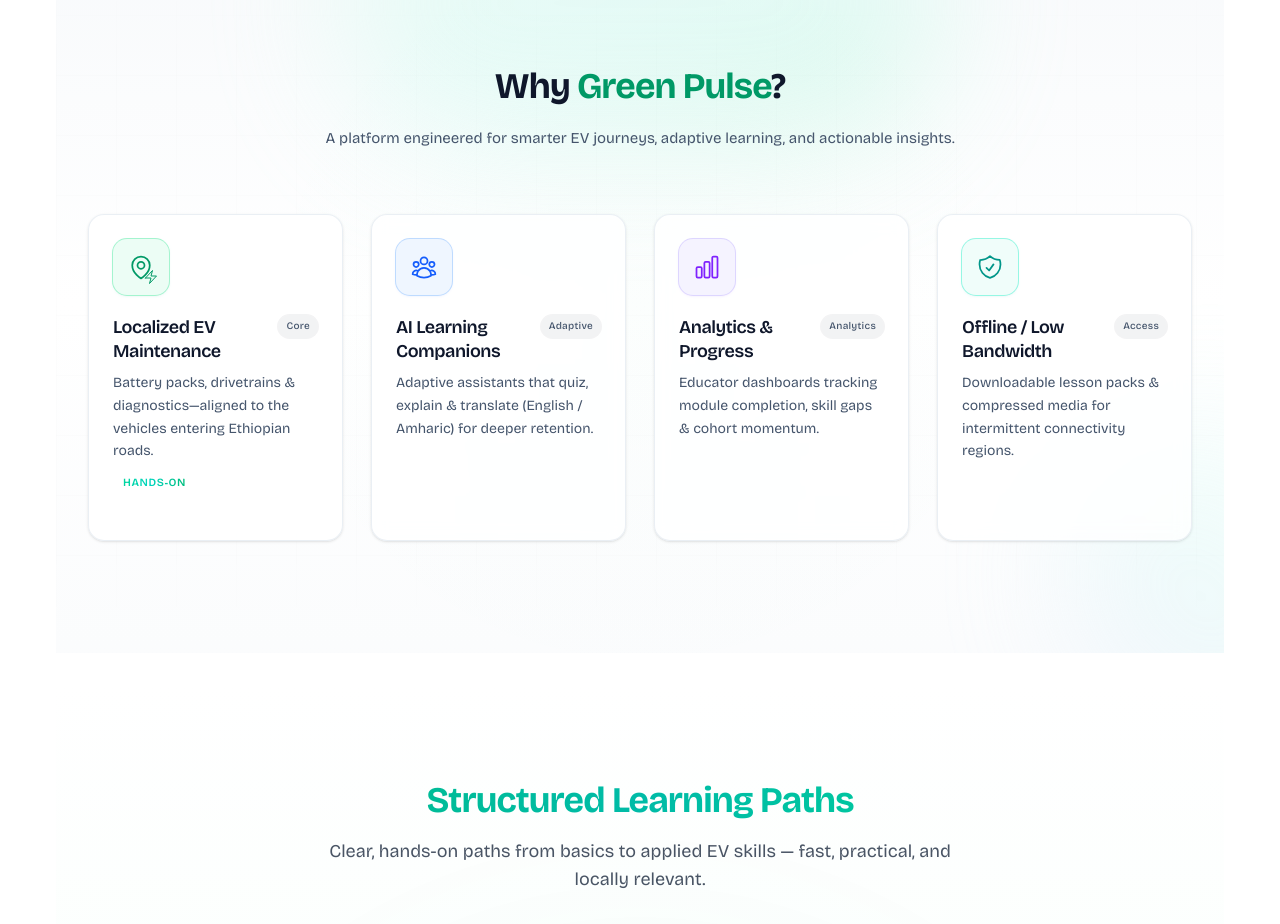
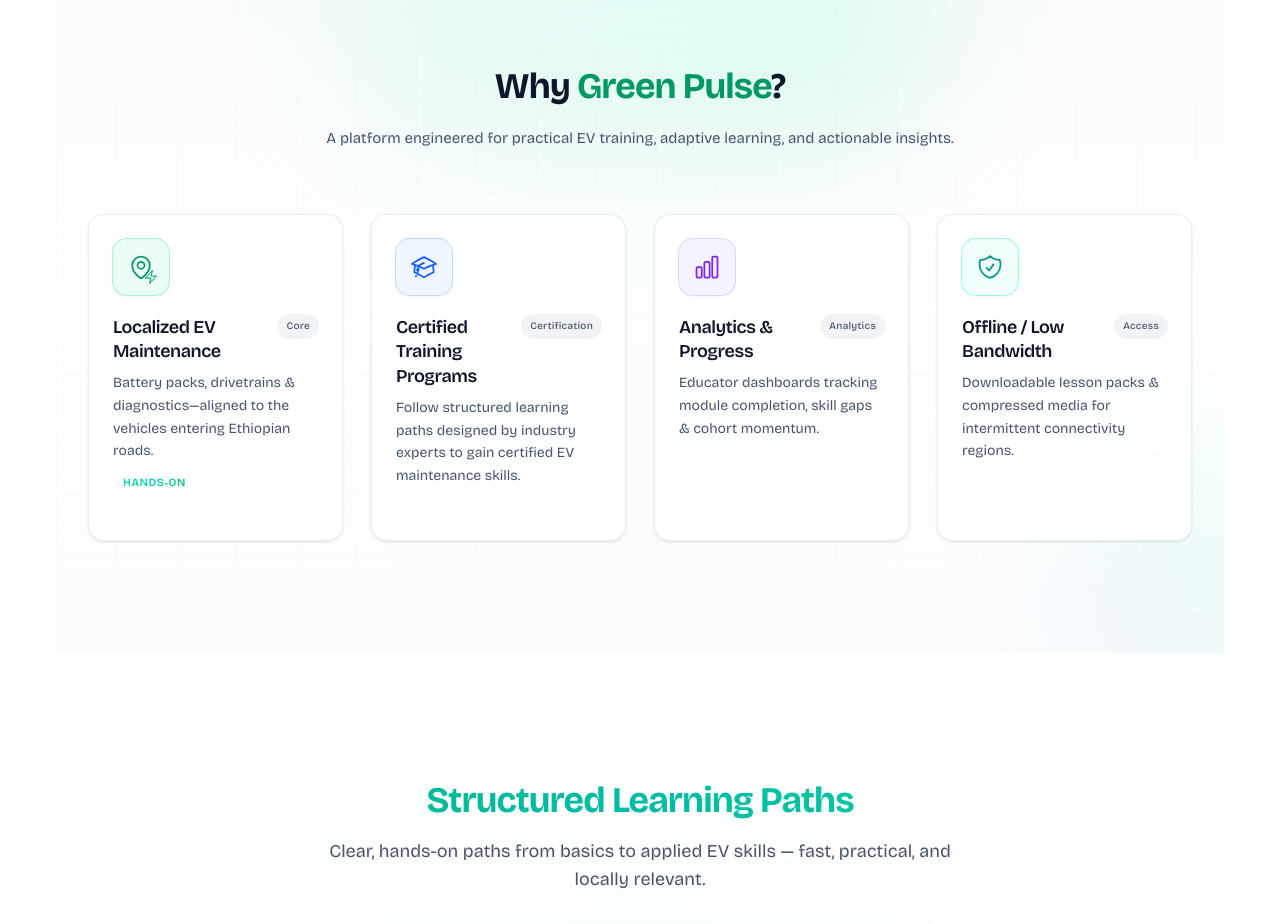
Before and after one commit to Merdasa-Belay/greenpulse-ev-app, a Next.js app: page / in a window 1280 px wide. Shown: the part 1060-1984 px from the top of the page. Built offline with nearby package versions, Linux system fonts and the light colour scheme; no server answers.

Commit message:
feat(seo): optimize metadata, add LocalBusiness & Course JSON-LD; fix sitemap to app router format

```diff
--- a/app/landing/page.tsx
+++ b/app/landing/page.tsx
@@ -82,11 +82,9 @@ const breadcrumbJsonLd = {
 };
 
 export const metadata: Metadata = {
-    title: 'Green Pulse — Smarter EV Journeys',
     description: 'Plan routes, optimize charging, and track your EV journey with intelligent insights. Built for students, teachers, and admins to learn and manage sustainably.',
     alternates: { canonical: `${appUrl}/landing` },
     openGraph: {
-        title: 'Green Pulse — Smarter EV Journeys',
         description: 'Plan routes, optimize charging, and track your EV journey with intelligent insights.',
         url: `${appUrl}/landing`,
         siteName: 'Green Pulse',
@@ -96,7 +94,6 @@ export const metadata: Metadata = {
     },
     twitter: {
         card: 'summary_large_image',
-        title: 'Green Pulse — Smarter EV Journeys',
         description: 'Plan routes, optimize charging, and track your EV journey with intelligent insights.',
         images: ['/readme/thumbnail.png'],
     },
--- a/app/layout.tsx
+++ b/app/layout.tsx
@@ -13,13 +13,13 @@ const bricolage = Bricolage_Grotesque({
   subsets: ["latin"],
 });
 
-const appUrl = process.env.NEXT_PUBLIC_APP_URL || "https://greenpulse.com";
+const appUrl = process.env.NEXT_PUBLIC_APP_URL || "https://greenpulseaddis.vercel.app";
 
 export const metadata: Metadata = {
   metadataBase: new URL(appUrl),
   title: {
     template: "%s | Green Pulse",
-    default: "EV Training & Maintenance Ethiopia | Green Pulse",
+    default: "Green Pulse EV Training & Maintenance in Ethiopia",
   },
   description:
     "Hands-on electric vehicle training, maintenance & battery diagnostics in Addis Ababa, Ethiopia. Build EV service skills fast with local, practical courses.",
@@ -33,7 +33,7 @@ export const metadata: Metadata = {
     "EV Service Ethiopia",
   ],
   openGraph: {
-    title: "EV Training & Maintenance Ethiopia | Green Pulse",
+    title: "Green Pulse EV Training & Maintenance in Ethiopia",
     description:
       "Practical EV training & maintenance services in Addis Ababa. Local courses, diagnostics, workshops & certification pathways.",
     url: appUrl,
@@ -51,10 +51,10 @@ export const metadata: Metadata = {
   },
   twitter: {
     card: "summary_large_image",
-    title: "EV Training & Maintenance Ethiopia | Green Pulse",
+    title: "Green Pulse EV Training & Maintenance in Ethiopia",
     description: "Local EV service & battery diagnostics training in Addis Ababa, Ethiopia.",
     images: ["/readme/thumbnail.png"],
-    creator: "@greenpulse",
+    creator: "@greenpulseaddis",
   },
   icons: {
     icon: "/favicon.ico",
@@ -108,7 +108,7 @@ export default function RootLayout({
                 geo: { '@type': 'GeoCoordinates', latitude: 9.0108, longitude: 38.7870 },
                 areaServed: { '@type': 'Country', name: 'Ethiopia' },
                 sameAs: [
-                  'https://twitter.com/greenpulse',
+                  'https://x.com/greenpulseaddis',
                   'https://www.linkedin.com/company/greenpulse'
                 ]
               },
--- a/components/landing/Features.tsx
+++ b/components/landing/Features.tsx
@@ -4,7 +4,7 @@ import { motion, useMotionValue, useTransform } from "@/lib/motion";
 import {
     MapPinIcon,
     BoltIcon,
-    UserGroupIcon,
+    AcademicCapIcon,
     ChartBarIcon,
     ShieldCheckIcon,
 } from "@heroicons/react/24/outline";
@@ -48,11 +48,11 @@ export default function Features() {
             highlight: 'Hands‑On',
         },
         {
-            title: 'AI Learning Companions',
-            desc: 'Adaptive assistants that quiz, explain & translate (English / Amharic) for deeper retention.',
-            icon: <UserGroupIcon className="h-7 w-7" />,
+            title: 'Certified Training Programs',
+            desc: 'Follow structured learning paths designed by industry experts to gain certified EV maintenance skills.',
+            icon: <AcademicCapIcon className="h-7 w-7" />,
             accent: 'blue',
-            tag: 'Adaptive',
+            tag: 'Certification',
         },
         {
             title: 'Analytics & Progress',
@@ -99,7 +99,7 @@ export default function Features() {
                     viewport={{ once: true }}
                     transition={{ duration: 0.5, delay: 0.15 }}
                 >
-                    A platform engineered for smarter EV journeys, adaptive learning, and actionable insights.
+                    A platform engineered for practical EV training, adaptive learning, and actionable insights.
                 </motion.p>
 
                 <motion.div
```
Also changed, not shown: components/landing/LegacyLearningOverview.tsx (added), components/landing/TrainingHighlights.tsx (added).
